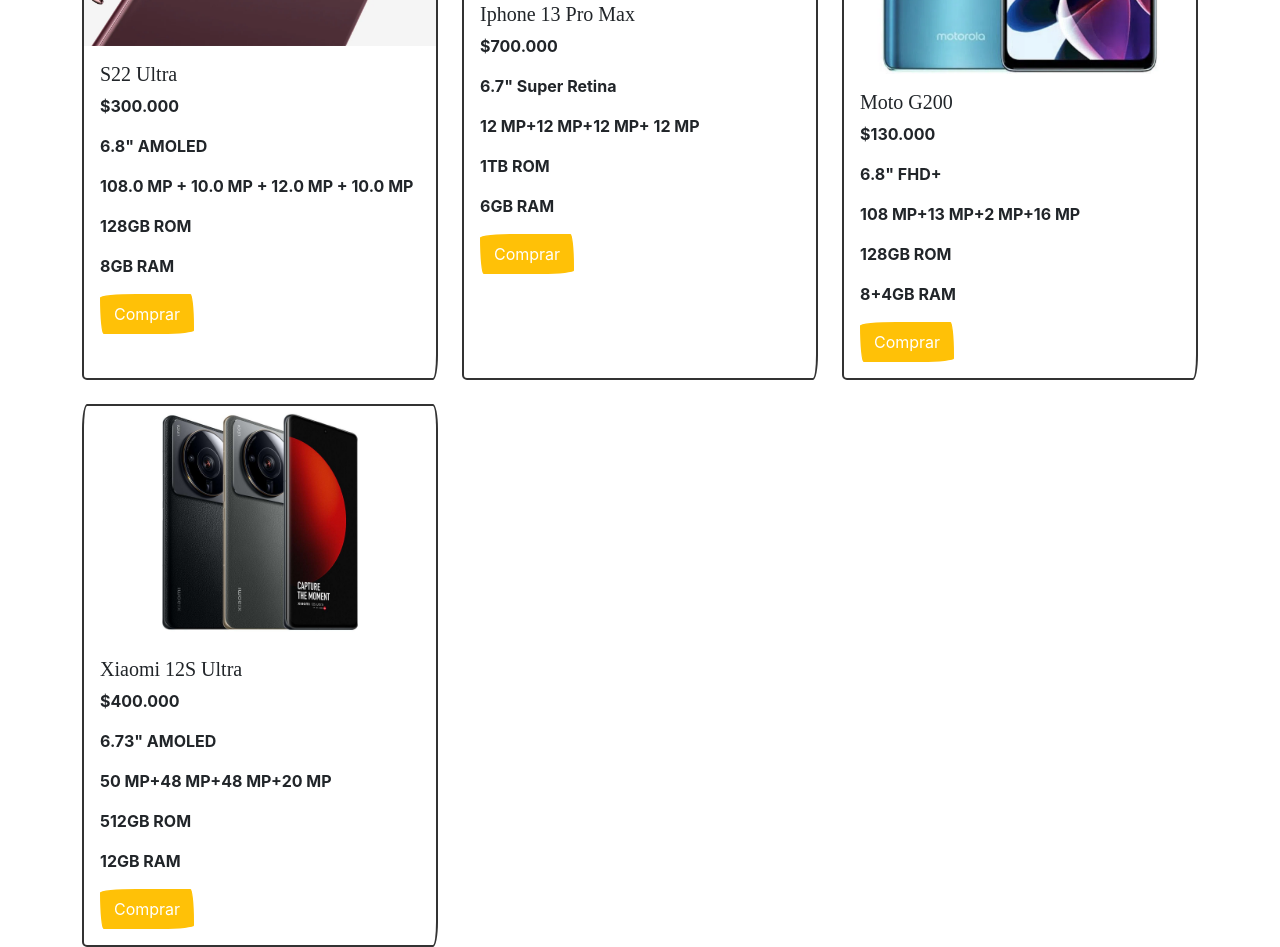
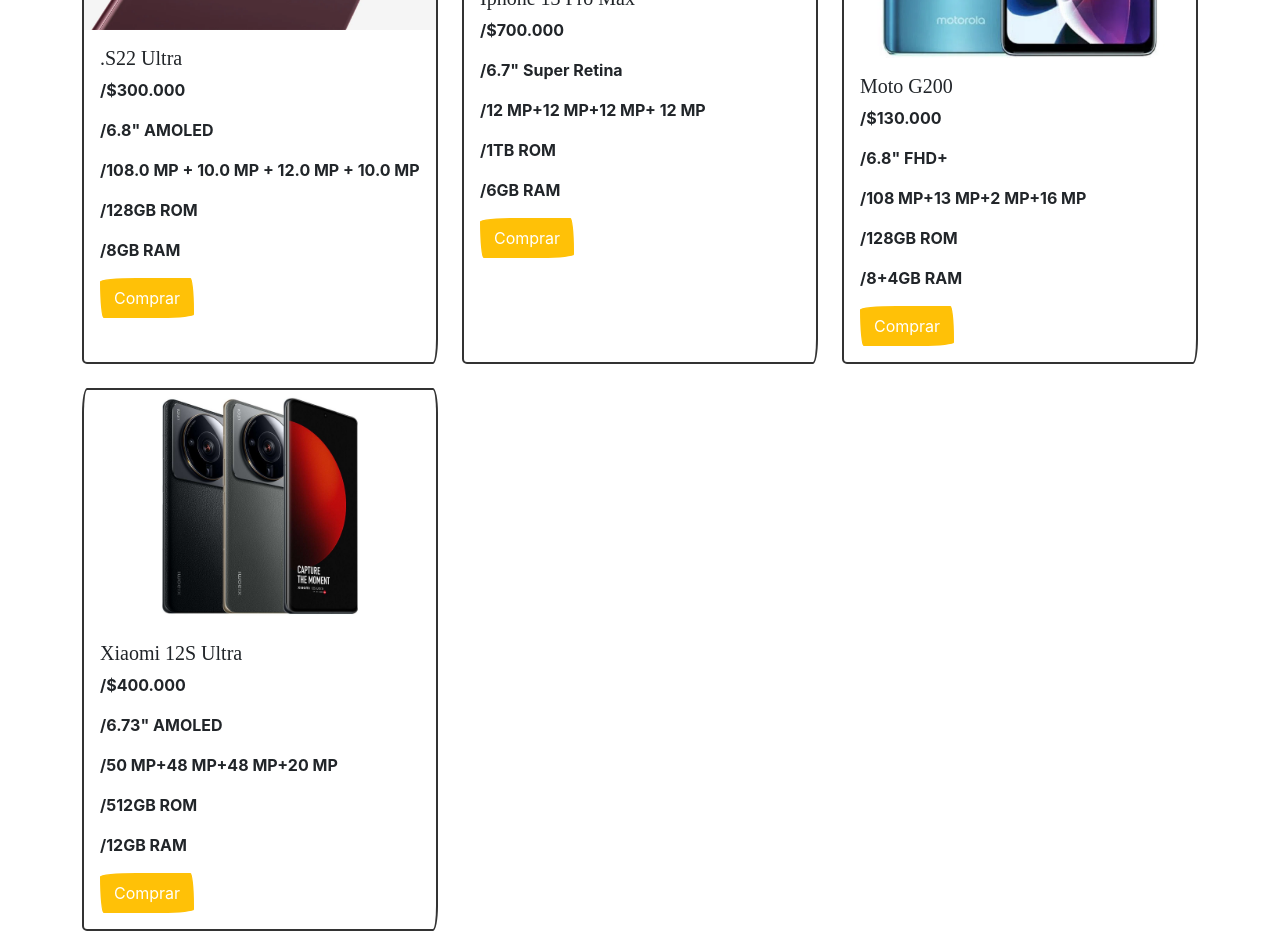
Before and after one commit to dariannfuentes/proyecto2, an Angular app: page /productos in a window 1280 px wide. Shown: the part 380-1327 px from the top of the page. Built offline with nearby package versions, Linux system fonts and the light colour scheme; a web font is replaced by a local one.

Commit message:
version final

```diff
--- a/src/app/componentes/contacto/contacto.component.html
+++ b/src/app/componentes/contacto/contacto.component.html
@@ -1 +1,17 @@
-<p>contacto works!</p>
+<!--<p>contacto works!</p>-->
+<div class="col-6">
+  <form>
+    <br>
+    <input type="email" class="form-control" id="exampleFormControlInput1" placeholder="nombre@ejemplo.com">
+    <br>
+    <input class="form-control form-control-lg" type="text" placeholder="Nombre y Apellido" aria-label=".form-control-lg example">
+    <br>
+    <input class="form-control form-control-lg" type="text" placeholder="Numero de Telefono" aria-label=".form-control-lg example" />
+    <br>
+    <div class="mb-3">
+      <label for="exampleFormControlTextarea1" class="form-label">Ingrese su queja</label>
+      <textarea class="form-control" id="exampleFormControlTextarea1" rows="4"></textarea>
+    </div>
+    <input type="submit" value="Enviar">
+  </form>
+</div>
--- a/src/app/componentes/inicio/inicio.component.html
+++ b/src/app/componentes/inicio/inicio.component.html
@@ -1,4 +1,5 @@
-<p>messi miamor</p>
+<!--<p>messi miamor</p>-->
+<br>
 <div id="carouselExampleIndicators" class="carousel slide" data-bs-ride="true">
   <div class="carousel-indicators">
     <button type="button" data-bs-target="#carouselExampleIndicators" data-bs-slide-to="0" class="active" aria-current="true" aria-label="Slide 1"></button>
--- a/src/app/componentes/productos/productos.component.html
+++ b/src/app/componentes/productos/productos.component.html
@@ -1,15 +1,16 @@
-<p>productos works!</p>
+<!--<p>productos works!</p>-->
+<br>
 <div class="row row-cols-1 row-cols-md-3 g-4">
   <div class="col">
     <div class="card h-100">
       <img src="../../../assets/celu1.jpg" class="card-img-top" alt="...">
       <div class="card-body">
-        <h5 class="card-title">S22 Ultra</h5>
-        <p class="card-text">$300.000</p>
-        <p class="card-text">6.8" AMOLED</p>
-        <p class="card-text">108.0 MP + 10.0 MP + 12.0 MP + 10.0 MP</p>
-        <p class="card-text">128GB ROM</p>
-        <p class="card-text">8GB RAM</p>
+        <h5 class="card-title">.S22 Ultra</h5>
+        <p class="card-text">/$300.000</p>
+        <p class="card-text">/6.8" AMOLED</p>
+        <p class="card-text">/108.0 MP + 10.0 MP + 12.0 MP + 10.0 MP</p>
+        <p class="card-text">/128GB ROM</p>
+        <p class="card-text">/8GB RAM</p>
         <button type="button" class="btn btn-warning">Comprar</button>
       </div>
     </div>
@@ -19,11 +20,11 @@
       <img src="../../../assets/celu2.jfif" class="card-img-top" alt="...">
       <div class="card-body">
         <h5 class="card-title">Iphone 13 Pro Max</h5>
-        <p class="card-text">$700.000</p>
-        <p class="card-text">6.7" Super Retina</p>
-        <p class="card-text">12 MP+12 MP+12 MP+ 12 MP</p>
-        <p class="card-text">1TB ROM</p>
-        <p class="card-text">6GB RAM</p>
+        <p class="card-text">/$700.000</p>
+        <p class="card-text">/6.7" Super Retina</p>
+        <p class="card-text">/12 MP+12 MP+12 MP+ 12 MP</p>
+        <p class="card-text">/1TB ROM</p>
+        <p class="card-text">/6GB RAM</p>
         <button type="button" class="btn btn-warning">Comprar</button>
       </div>
     </div>
@@ -33,11 +34,11 @@
       <img src="../../../assets/celu3.jpg" class="card-img-top" alt="...">
       <div class="card-body">
         <h5 class="card-title">Moto G200</h5>
-        <p class="card-text">$130.000</p>
-        <p class="card-text">6.8" FHD+</p>
-        <p class="card-text">108 MP+13 MP+2 MP+16 MP</p>
-        <p class="card-text">128GB ROM</p>
-        <p class="card-text">8+4GB RAM</p>
+        <p class="card-text">/$130.000</p>
+        <p class="card-text">/6.8" FHD+</p>
+        <p class="card-text">/108 MP+13 MP+2 MP+16 MP</p>
+        <p class="card-text">/128GB ROM</p>
+        <p class="card-text">/8+4GB RAM</p>
         <button type="button" class="btn btn-warning">Comprar</button>
       </div>
     </div>
@@ -47,11 +48,11 @@
       <img src="../../../assets/celu4.jpg" class="card-img-top" alt="...">
       <div class="card-body">
         <h5 class="card-title">Xiaomi 12S Ultra</h5>
-        <p class="card-text">$400.000</p>
-        <p class="card-text">6.73" AMOLED</p>
-        <p class="card-text">50 MP+48 MP+48 MP+20 MP</p>
-        <p class="card-text">512GB ROM</p>
-        <p class="card-text">12GB RAM</p>
+        <p class="card-text">/$400.000</p>
+        <p class="card-text">/6.73" AMOLED</p>
+        <p class="card-text">/50 MP+48 MP+48 MP+20 MP</p>
+        <p class="card-text">/512GB ROM</p>
+        <p class="card-text">/12GB RAM</p>
         <button type="button" class="btn btn-warning">Comprar</button>
       </div>
     </div>
```
